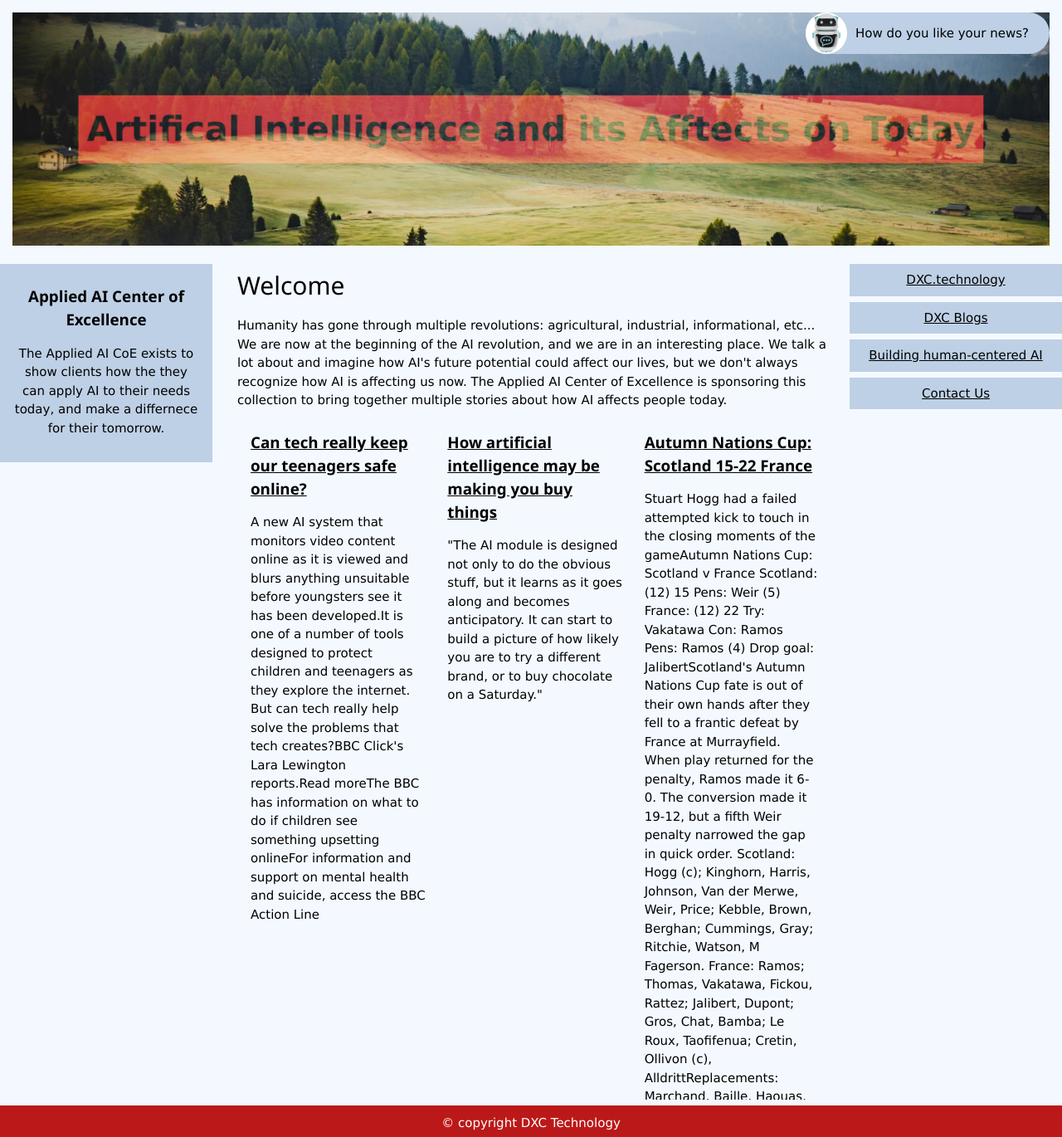
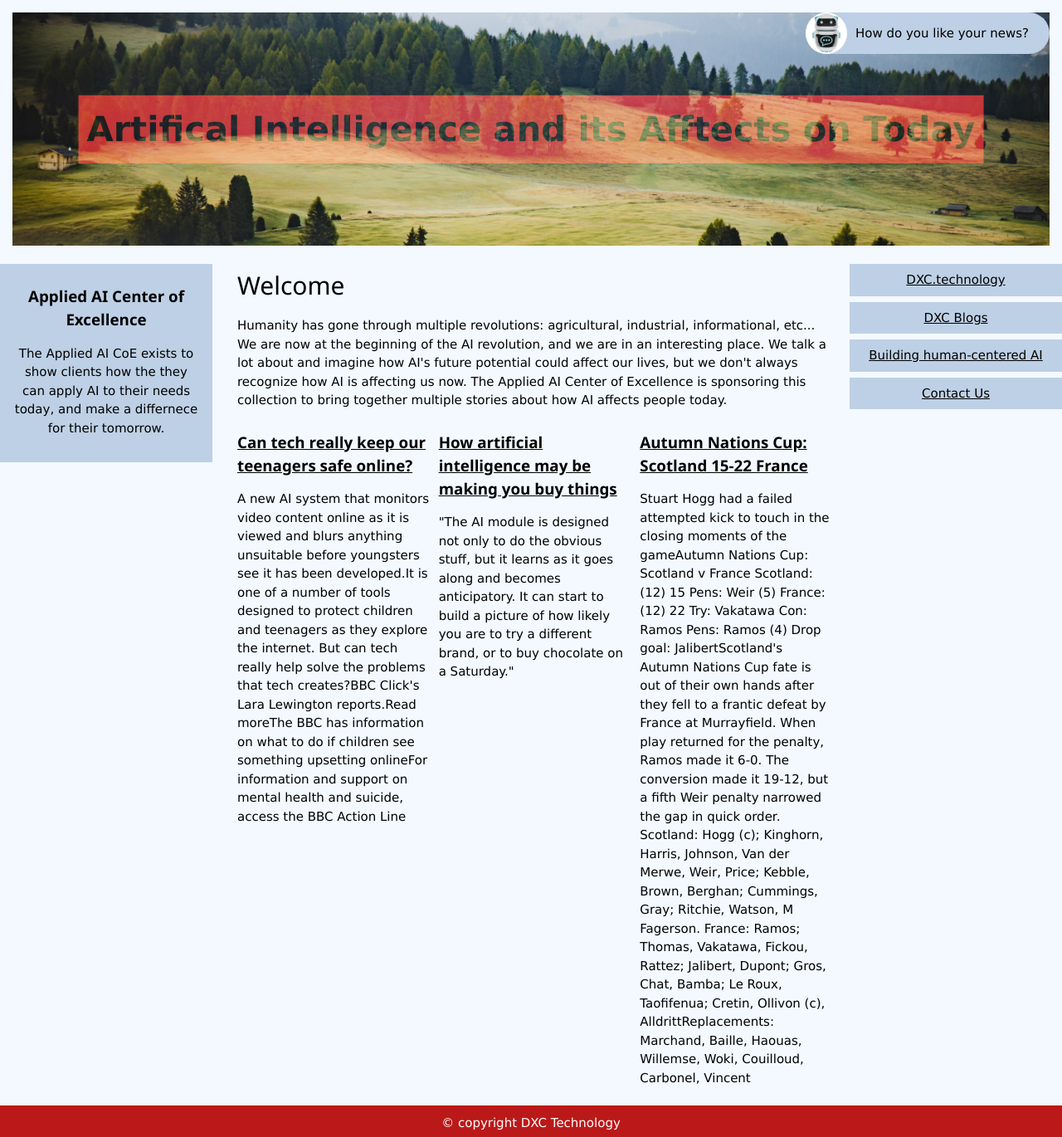
Before and after one commit to nervecentergarage/structured-journalism-content-templates, a Flask app: page /theme in a window 1280 px wide. Shown: the whole page at 83% size. Run offline with Flask 2, Linux system fonts and the light colour scheme.

Commit message:
fixed the grid and wrap display for topic summaries

```diff
--- a/Code/MiniSite/templates/theme.html
+++ b/Code/MiniSite/templates/theme.html
@@ -245,6 +245,27 @@ html, body {
   text-align: center;
   padding: 10px;
 }
+
+/* this is used to display and wrap the topic summaries */
+.flex-container {
+  /* We first create a flex layout context */
+  display: flex;
+
+  /* Then we define the flow direction
+     and if we allow the items to wrap
+   * Remember this is the same as:
+   * flex-direction: row;
+   * flex-wrap: wrap;
+   */
+  flex-flow: row wrap;
+
+  /* Then we define how is distributed the remaining space */
+  justify-content: space-around;
+
+  padding: 0;
+  margin: 0;
+  list-style: none;
+}
 </style>
   <!--list of articles-->
   <link rel="stylesheet" href="https://www.w3schools.com/w3css/4/w3.css">
@@ -283,23 +304,14 @@ html, body {
   <div class="main">
     <h2>Welcome</h2>
     <p id= "welcome">{{sponsor['welcome']}}</p>
-    {% set num_cols = 3 %}
-    {% set num_topics = topics|length %}
-    {% set num_rows = (num_topics/num_cols + 0.999)|int %}
-    {% for row in range(0,num_rows) %}
-      <div class="w3-row-padding">
-        {% set start_topic_index = row * num_cols %}
-        {% set end_topic_index = start_topic_index + num_cols %}
-        {% for index in range(start_topic_index,end_topic_index) %}
-          {% if not(index > num_topics -1) %}
-            <div class="w3-third">
-              <h2 style="font-size:1.25em; font-weight: bold;"><a href="topic?id={{topics[index]['topicID']}}">{{topics[index]['title']}}</a></h2>
-              <p style="font-size:1em;">{{topics[index]['summary']}}</p>
-            </div>
-          {% endif %}
-        {% endfor %}
-      </div>
-    {% endfor %}
+    <div class="flex-container">
+      {% for topic in topics %}
+        <div class="w3-third">
+          <h2 style="font-size:1.25em; font-weight: bold;"><a href="topic?id={{topic['id']}}">{{topic['title']}}</a></h2>
+          <p style="font-size:1em;">{{topic['summary']}}</p>
+        </div>
+      {% endfor %}
+    </div>
   </div>
 
     <div class="menu">
```
